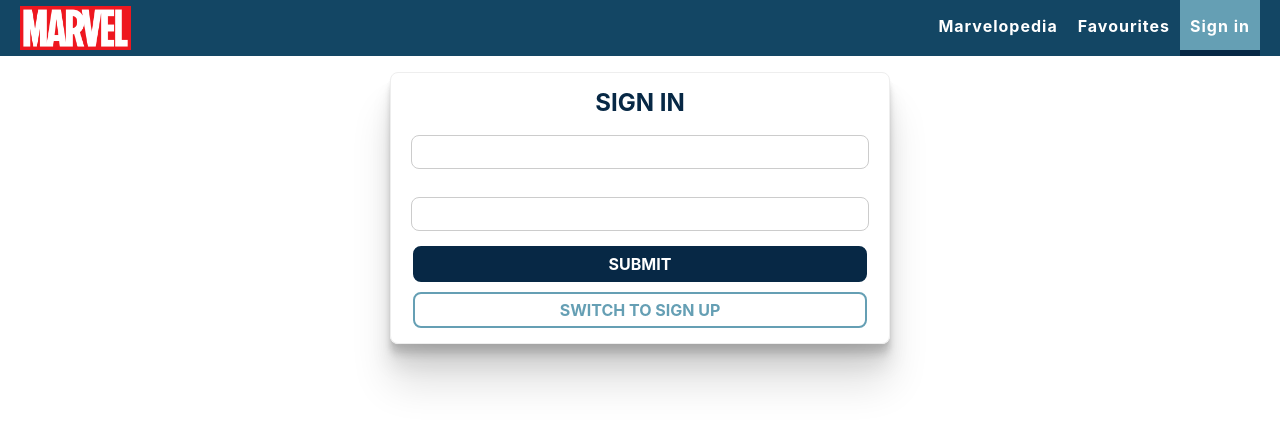
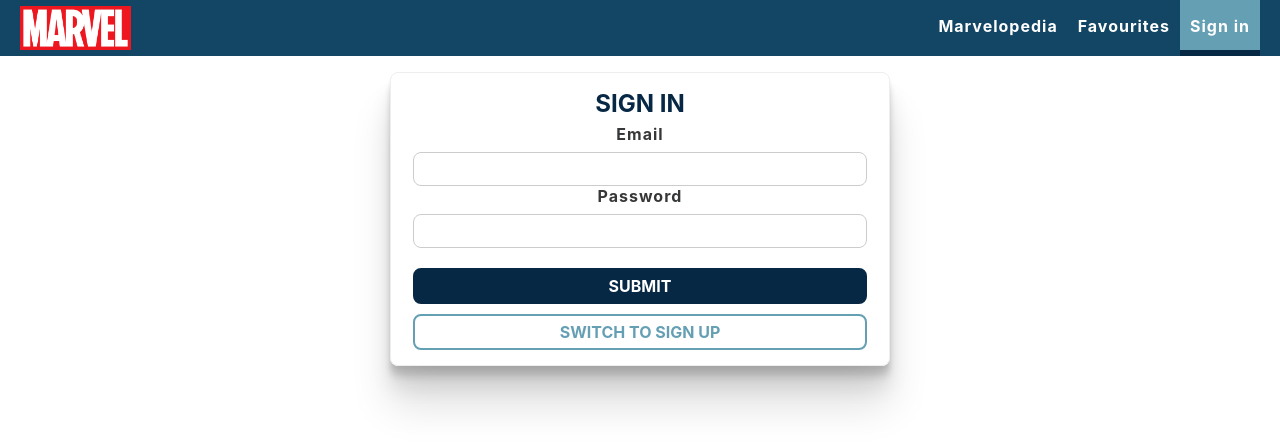
Before and after one commit to karosowka13/marvelopedia, a React (Create React App) app: page /login in a window 1280 px wide. Shown: the top 448 px of the page. Built offline with nearby package versions, Linux system fonts and the light colour scheme.

Commit message:
handle form error

```diff
--- a/src/containers/Auth/Auth.js
+++ b/src/containers/Auth/Auth.js
@@ -1,119 +1,73 @@
-import React, { Component } from "react";
-import { connect } from "react-redux";
+import React, { useState } from "react";
+import { useSelector, useDispatch } from "react-redux";
 import { Redirect } from "react-router-dom";
 import PropTypes from "prop-types";
 
-import Input from "../../components/UI/Input/Input";
+import { useForm } from "react-hook-form";
+
 import Button from "../../components/UI/Button/Button";
 import Spinner from "../../components/UI/Spinner/Spinner";
 import classes from "./Auth.module.css";
 import * as actions from "../../store/actions/index";
-import { updateObject, checkValidity } from "../../shared/utility";
 
-class Auth extends Component {
-	state = {
-		controls: {
-			email: {
-				elementType: "input",
-				elementConfig: {
-					type: "email",
-					placeholder: "Mail Address",
-				},
-				value: "",
-				validation: {
-					required: true,
-					isEmail: true,
-				},
-				valid: false,
-				touched: false,
-			},
-			password: {
-				elementType: "input",
-				elementConfig: {
-					type: "password",
-					placeholder: "Password",
-				},
-				value: "",
-				validation: {
-					required: true,
-					minLength: 6,
-				},
-				valid: false,
-				touched: false,
-			},
-		},
-		isSignup: false,
+const Auth = () => {
+	const [isSignup, setIsSignup] = useState(false);
+	const { loading, error, isAuthenticated } = useSelector((state) => ({
+		loading: state.auth.loading,
+		error: state.auth.error,
+		isAuthenticated: state.auth.token !== null,
+	}));
+	const dispatch = useDispatch();
+	const { register, errors, handleSubmit } = useForm();
+
+	const onSubmit = (data) => dispatch(actions.auth(data, isSignup));
+	const switchAuthModeHandler = () => {
+		setIsSignup(!isSignup);
 	};
 
-	inputChangedHandler = (event, controlName) => {
-		const updatedControls = updateObject(this.state.controls, {
-			[controlName]: updateObject(this.state.controls[controlName], {
-				value: event.target.value,
-				valid: checkValidity(
-					event.target.value,
-					this.state.controls[controlName].validation
-				),
-				touched: true,
-			}),
-		});
-		this.setState({ controls: updatedControls });
-	};
+	let form = null;
 
-	submitHandler = (event) => {
-		event.preventDefault();
-		if (this.state.controls.password.valid && this.state.controls.email.valid) {
-			this.props.onAuth(
-				this.state.controls.email.value,
-				this.state.controls.password.value,
-				this.state.isSignup
+	if (loading) {
+		form = <Spinner />;
+	} else {
+		form = (
+			<form onSubmit={handleSubmit(onSubmit)}>
+				<label className={classes.Label}>Email</label>
+				<input
+					name="email"
+					ref={register({
+						required: true,
+						pattern: /[a-z0-9!#$%&'*+/=?^_`{|}~-]+(?:\.[a-z0-9!#$%&'*+/=?^_`{|}~-]+)*@(?:[a-z0-9](?:[a-z0-9-]*[a-z0-9])?\.)+[a-z0-9](?:[a-z0-9-]*[a-z0-9])?/,
+					})}
+				/>
+				{errors.email && <p>Input valid email</p>}
+				<label className={classes.Label}>Password </label>{" "}
+				<input
+					type="password"
+					name="password"
+					ref={register({
+						required: true,
+						minLength: 8,
+					})}
+				/>
+				{errors.password && <p>Password is required</p>}
+				<Button btnType="Success">SUBMIT</Button>
+			</form>
 		);
-		} else alert("Password and email not valid");
-	};
-
-	switchAuthModeHandler = () => {
-		this.setState((prevState) => {
-			return { isSignup: !prevState.isSignup };
-		});
-	};
-
-	render() {
-		const formElementsArray = [];
-		for (let key in this.state.controls) {
-			formElementsArray.push({
-				id: key,
-				config: this.state.controls[key],
-			});
-		}
-
-		let form = formElementsArray.map((formElement) => (
-			<Input
-				key={formElement.id}
-				elementType={formElement.config.elementType}
-				elementConfig={formElement.config.elementConfig}
-				value={formElement.config.value}
-				invalid={!formElement.config.valid}
-				shouldValidate={formElement.config.validation}
-				touched={formElement.config.touched}
-				changed={(event) => this.inputChangedHandler(event, formElement.id)}
-			/>
-		));
-
-		if (this.props.loading) {
-			form = <Spinner />;
 	}
 
 	let errorMessage = null;
 
-		if (this.props.error) {
-			errorMessage = <p>{this.props.error.message}</p>;
+	if (error) {
+		errorMessage = <p>{error.message}</p>;
 	}
 
 	let authRedirect = null;
-		if (this.props.isAuthenticated) {
+	if (isAuthenticated) {
 		authRedirect = <Redirect to="/" />;
 	}
 	let title = null;
-		if (this.state.isSignup) {
+	if (isSignup) {
 		title = <h2>SIGN UP</h2>;
 	} else title = <h2>SIGN IN</h2>;
 
@@ -122,34 +76,15 @@
 			{authRedirect}
 			{title}
 			{errorMessage}
-				<form onSubmit={this.submitHandler}>
 			{form}
-					<Button btnType="Success">SUBMIT</Button>
-				</form>
-				<Button clicked={this.switchAuthModeHandler} btnType="GoTo">
-					SWITCH TO {this.state.isSignup ? "SIGN IN" : "SIGN UP"}
+			<Button clicked={switchAuthModeHandler} btnType="GoTo">
+				SWITCH TO {isSignup ? "SIGN IN" : "SIGN UP"}
 			</Button>
 		</div>
 	);
-	}
-}
-
-const mapStateToProps = (state) => {
-	return {
-		loading: state.auth.loading,
-		error: state.auth.error,
-		isAuthenticated: state.auth.token !== null,
-	};
 };
 
-const mapDispatchToProps = (dispatch) => {
-	return {
-		onAuth: (email, password, isSignup) =>
-			dispatch(actions.auth(email, password, isSignup)),
-	};
-};
-
-export default connect(mapStateToProps, mapDispatchToProps)(Auth);
+export default Auth;
 
 Auth.propTypes = {
 	email: PropTypes.string,
--- a/src/containers/Auth/Auth.module.css
+++ b/src/containers/Auth/Auth.module.css
@@ -1,4 +1,8 @@
 .Auth {
+	display: flex;
+	flex-flow: column;
+
+	align-items: center;
 	border-radius: 0.5rem;
 	margin: 20px auto;
 	width: 80%;
@@ -15,8 +19,46 @@
 }
 
 .Auth h2 {
-	margin: 5px 0 0 0;
+	margin: 6px 0;
 	color: #072845;
+}
+.Auth form {
+	display: flex;
+	align-items: center;
+	flex-flow: column;
+	width: 100%;
+}
+
+.Auth .Label {
+	font-weight: bold;
+	display: block;
+	margin-bottom: 8px;
+	letter-spacing: 1px;
+}
+
+.Auth input {
+	outline: none;
+	border: 1px solid #ccc;
+	background-color: white;
+	font: inherit;
+	padding: 6px 10px;
+	display: block;
+	width: 95%;
+	box-sizing: border-box;
+	border-radius: 0.5rem;
+}
+.Auth form button:first-of-type {
+	margin-top: 20px;
+}
+
+.Auth p {
+	color: red;
+	margin: 10px;
+}
+
+.InputElement:focus {
+	outline: none;
+	background-color: #ccc;
 }
 
 @media (min-width: 600px) {
--- a/src/shared/utility.js
+++ b/src/shared/utility.js
@@ -18,33 +18,3 @@
 	});
 	return fetchedCharacters;
 };
-export const checkValidity = (value, rules) => {
-	let isValid = true;
-	if (!rules) {
-		return true;
-	}
-
-	if (rules.required) {
-		isValid = value.trim() !== "" && isValid;
-	}
-
-	if (rules.minLength) {
-		isValid = value.length >= rules.minLength && isValid;
-	}
-
-	if (rules.maxLength) {
-		isValid = value.length <= rules.maxLength && isValid;
-	}
-
-	if (rules.isEmail) {
-		const pattern = /[a-z0-9!#$%&'*+/=?^_`{|}~-]+(?:\.[a-z0-9!#$%&'*+/=?^_`{|}~-]+)*@(?:[a-z0-9](?:[a-z0-9-]*[a-z0-9])?\.)+[a-z0-9](?:[a-z0-9-]*[a-z0-9])?/;
-		isValid = pattern.test(value) && isValid;
-	}
-
-	if (rules.isNumeric) {
-		const pattern = /^\d+$/;
-		isValid = pattern.test(value) && isValid;
-	}
-
-	return isValid;
-};
```
Lines whose indentation alone changed are shown as unchanged.
